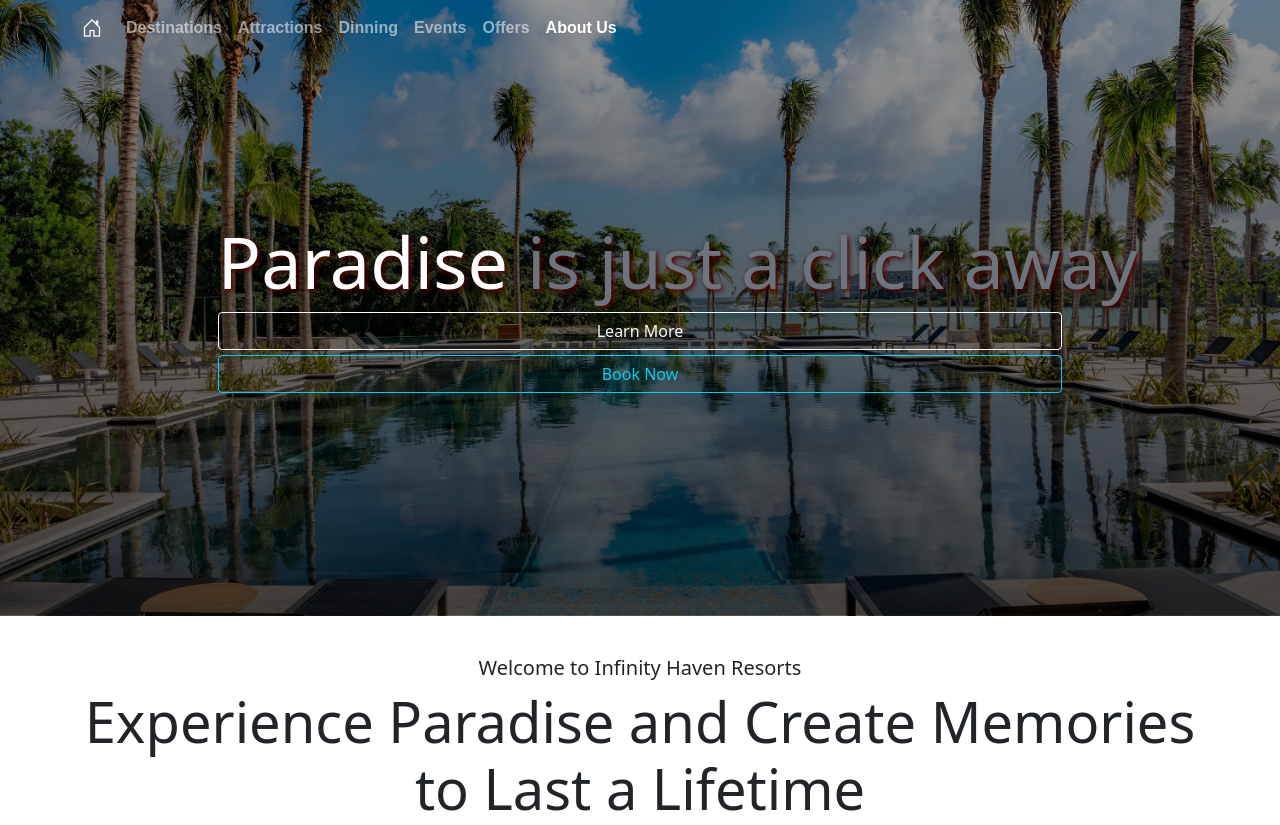
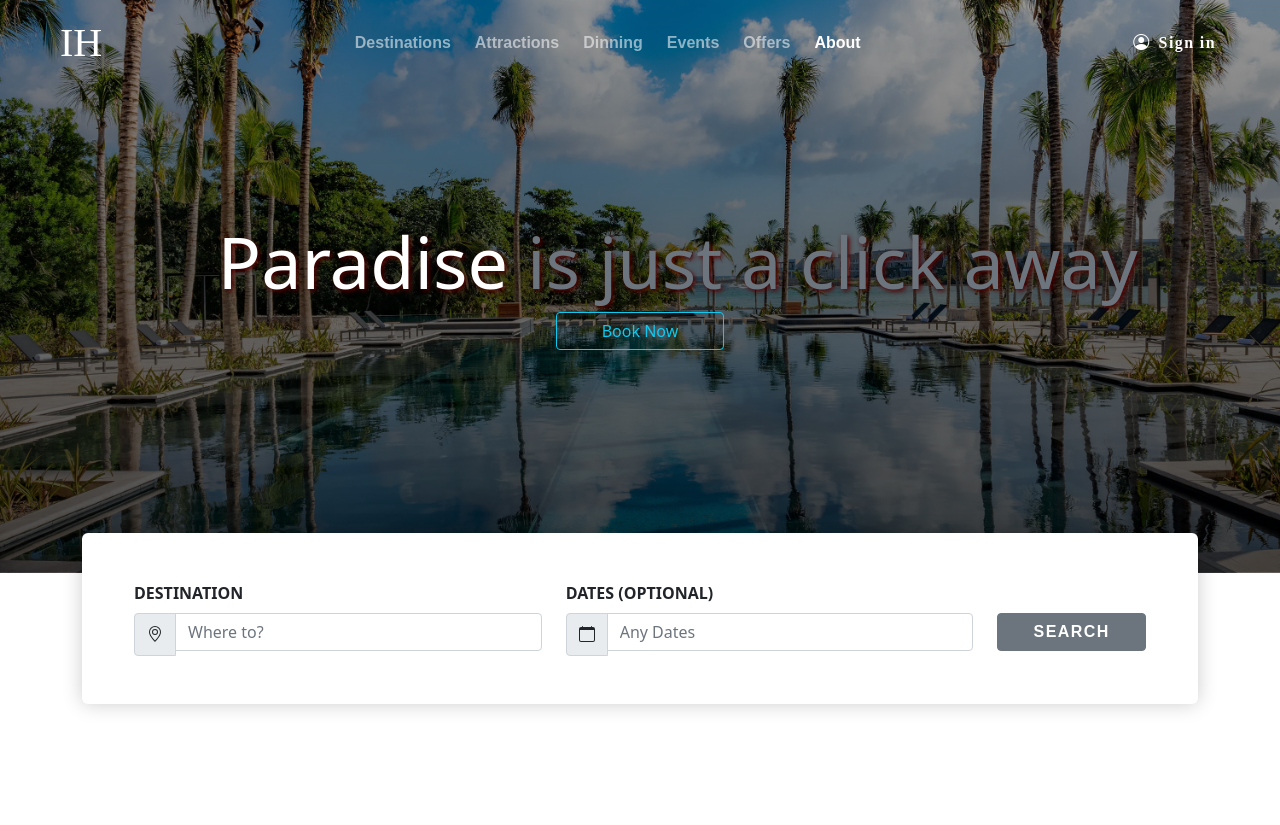
Before and after one commit to arlene-08/Infinity-Haven, a plain HTML site: page index.html in a window 1280 px wide. Shown: the top 825 px of the page. Drawn offline with nearby package versions, Linux system fonts and the light colour scheme; a script that the page names is missing; files whose address does not match are found by name; a web font is replaced by a local one.

Commit message:
Update index.html

```diff
--- a/index.html
+++ b/index.html
@@ -10,6 +10,11 @@
     <link href="https://cdn.jsdelivr.net/npm/bootstrap@5.1.3/dist/css/bootstrap.min.css" rel="stylesheet" integrity="sha384-1BmE4kWBq78iYhFldvKuhfTAU6auU8tT94WrHftjDbrCEXSU1oBoqyl2QvZ6jIW3" crossorigin="anonymous">
 
     <link href="style.css" rel="stylesheet" type="text/css" />
+
+    <link rel="preconnect" href="https://fonts.googleapis.com">
+    <link rel="preconnect" href="https://fonts.gstatic.com" crossorigin>
+    <link href="https://fonts.googleapis.com/css2?family=Abril+Fatface&family=Caprasimo&family=Tilt+Prism&family=Ysabeau+Infant:wght@400;500&display=swap" rel="stylesheet">
+
   </head>
 
 
@@ -18,40 +23,128 @@
       data-bs-taget=".navbar"
       data-bs-offset="100">
 
-    <nav class="navbar navbar-expand-md fixed-top navbar-dark bg-dark">
-      <div class="container">
-        <a href= "#home" class="navbar-brand">
-          <i class="bi bi-house-door"></i>
-        </a>
-
-       <button class="navbar-toggler"
-            data-bs-toggle="collapse"
-            data-bs-target="#nav-collapse">
+    <nav class="navbar navbar-expand-lg fixed-top navbar-dark bg-dark">
+      <div class="container-fluid">
+        <a class="navbar-brand ms-3 me-0" id="nav-logo" href="#home">IH</a>
+        <button
+          class="navbar-toggler"
+          type="button"
+          data-bs-toggle="collapse"
+          data-bs-target="#navbarSupportedContent"
+          aria-controls="navbarSupportedContent"
+          aria-expanded="false"
+          aria-label="Toggle navigation"
+        >
           <span class="navbar-toggler-icon"></span>
         </button>
-
-
-        <div id="nav-collapse" class="collapse navbar-collapse">
-            <div class= "navbar-nav ms=auto" >
-              <a href="#properties-target" class="nav-link">Destinations</a>
-              <a href="#attractions-target" class="nav-link">Attractions</a>
-              <a href="#dinning-target" class="nav-link">Dinning</a>
-              <a href="#events-target" class="nav-link">Events</a>
-              <a href="#offers-target" class="nav-link">Offers</a>
-              <a href="#about-us-target" class="nav-link">About Us</a>
-
-            </div>
+        <div class="collapse navbar-collapse" id="navbarSupportedContent">
+          <ul class="navbar-nav mx-auto mb-2 mb-lg-0">
+            <!---create a drop down menu for destinations and different pages
+            for attractions, events, and dinning-->
+            <li class="nav-item mx-1">
+              <a class="nav-link" href="#properties-target">Destinations</a>
+            </li>
+            <li class="nav-item mx-1">
+              <a class="nav-link" href="#">Attractions</a>
+            </li>
+            <li class="nav-item mx-1">
+              <a class="nav-link" href="#">Dinning</a>
+            </li>
+            <li class="nav-item mx-1">
+              <a class="nav-link" href="#">Events</a>
+            </li>
+            <li class="nav-item mx-1">
+              <a class="nav-link" href="#offers">Offers</a>
+            </li>
+            <li class="nav-item mx-1">
+              <a class="nav-link" href="#about-us-target">About</a>
+            </li>
+          </ul>
+          <li class="nav-item mx-1 d-flex">
+            <a class="nav-link" id="sign-in-link" href="#"><i class="bi bi-person-circle me-2"></i>Sign in</a>
+          </li>
         </div>
       </div>
     </nav>
 
   <header id= "home">
       <h3 class="display-2">Paradise <span class="text-muted">is just a click away</span></h3>
-
-    <button class="btn btn-outline-light">Learn More</button>
-
-    <button class="btn btn-outline-info">Book Now</button>
+      <button class="btn btn-outline-info" id="header-book-button">Book Now</button>
   </header>
+  <section class="container my-5">
+    <div id="search-area" class="row">
+      <div class="col-12 col-md-5 my-2">
+        <label for="destination" class="form-label fw-bold"
+          >DESTINATION</label
+        >
+        <div class="input-group">
+          <span class="input-group-text" id="cal">
+            <svg
+              xmlns="http://www.w3.org/2000/svg"
+              width="16"
+              height="16"
+              fill="currentColor"
+              class="bi bi-geo-alt"
+              viewBox="0 0 16 16"
+            >
+              <path
+                d="M12.166 8.94c-.524 1.062-1.234 2.12-1.96 3.07A31.493 31.493 0 0 1 8 14.58a31.481 31.481 0 0 1-2.206-2.57c-.726-.95-1.436-2.008-1.96-3.07C3.304 7.867 3 6.862 3 6a5 5 0 0 1 10 0c0 .862-.305 1.867-.834 2.94zM8 16s6-5.686 6-10A6 6 0 0 0 2 6c0 4.314 6 10 6 10z"
+              />
+              <path
+                d="M8 8a2 2 0 1 1 0-4 2 2 0 0 1 0 4zm0 1a3 3 0 1 0 0-6 3 3 0 0 0 0 6z"
+              />
+            </svg>
+          </span>
+          <input
+            type="text"
+            class="form-control"
+            placeholder="Where to?"
+            aria-label="Where to?"
+            aria-describedby="cal"
+            id="destination"
+          />
+        </div>
+      </div>
+      <div class="col-12 col-md-5 my-2">
+        <label for="dates" class="form-label fw-bold">DATES (OPTIONAL)</label>
+        <div class="input-group">
+          <span class="input-group-text" id="cal">
+            <svg
+              xmlns="http://www.w3.org/2000/svg"
+              width="16"
+              height="16"
+              fill="currentColor"
+              class="bi bi-calendar"
+              viewBox="0 0 16 16"
+            >
+              <path
+                d="M3.5 0a.5.5 0 0 1 .5.5V1h8V.5a.5.5 0 0 1 1 0V1h1a2 2 0 0 1 2 2v11a2 2 0 0 1-2 2H2a2 2 0 0 1-2-2V3a2 2 0 0 1 2-2h1V.5a.5.5 0 0 1 .5-.5zM1 4v10a1 1 0 0 0 1 1h12a1 1 0 0 0 1-1V4H1z"
+              ></path>
+            </svg>
+          </span>
+          <input
+            type="text"
+            class="form-control"
+            placeholder="Any Dates"
+            aria-label="Any Dates"
+            aria-describedby="cal"
+            id="dates"
+          />
+        </div>
+      </div>
+      <div
+        class="col-12 col-md-2 d-flex justify-content-center align-items-end my-2"
+      >
+        <button
+          id="search-homes-button"
+          type="submit"
+          class="btn btn-secondary"
+        >
+          SEARCH
+        </button>
+      </div>
+    </div>
+  </section>
   <section id= "welcome">
     <div class="container">
       <blockquote class="blockquote text-center">
@@ -67,46 +160,46 @@
     <div class="container">
       <h2>Destinations</h2>
       <div class="card">
-         <img src="DB PR-2.webp" alt="An image of Dorado Beach Resort." class="card-img-top">
+         <img src="resort/DB PR-2.webp" alt="An image of Dorado Beach Resort." class="card-img-top">
          <div class="card-body">
            <h5 class="card-title">Puerto Rico</h5>
            <p class="card-text">Escape to the sun-kissed shores of Dorado Beach, Puerto Rico and discover a world of Caribbean enchantment. </p>
          </div>
          <div class="card-footer">
-            -- <span class="price">Learn More</span>
+            <a href="#" class="btn btn-info">Learn More!</a>
          </div>
        </div>
 
         <div class="card">
-          <img src="ski.jpeg" alt="An image of Aspen Resort." class="card-img-top">
+          <img src="resort/ski.jpeg" alt="An image of Aspen Resort." class="card-img-top">
           <div class="card-body">
             <h5 class="card-title">Colorado</h5>
             <p class="card-text"> Experience luxury at our alpine luxury at our Aspen resort with majestic mountains, and a wealth of outdoor adventures.</p>
           </div>
           <div class="card-footer">
-            -- <span class="price">Learn More</span>
+            <a href="#" class="btn btn-info">Learn More!</a>
            </div>
        </div>
 
         <div class="card">
-          <img src="st lucia-1.jpeg" alt="An image of Sugar Beach Resort." class="card-img-top">
+          <img src="resort/st lucia-1.jpeg" alt="An image of Sugar Beach Resort." class="card-img-top">
           <div class="card-body">
              <h5 class="card-title">Saint Lucia</h5>
              <p class="card-text">Immerse yourself in lush tropical gardens, pristine beaches, and a haven of serenity where unforgettable memories are made.</p>
           </div>
           <div class="card-footer">
-              -- <span class="price">Learn More</span>
+            <a href="#" class="btn btn-info">Learn More!</a>
           </div>
        </div>
 
         <div class="card">
-          <img src="resort-1.jpeg" alt="An image of Bora Bora Resort." class="card-img-top">
+          <img src="resort/resort-1.jpeg" alt="An image of Bora Bora Resort." class="card-img-top">
           <div class="card-body">
              <h5 class="card-title"> Bora Bora </h5>
              <p class="card-text">  Lose yourself in a private island paradise where turquoise waters and exotic fish teem with colorful coral.</p>
           </div>
           <div class="card-footer">
-             -- <span class="price">Learn More</span>
+            <a href="#" class="btn btn-info">Learn More!</a>
           </div>
         </div>
     </div>
```
